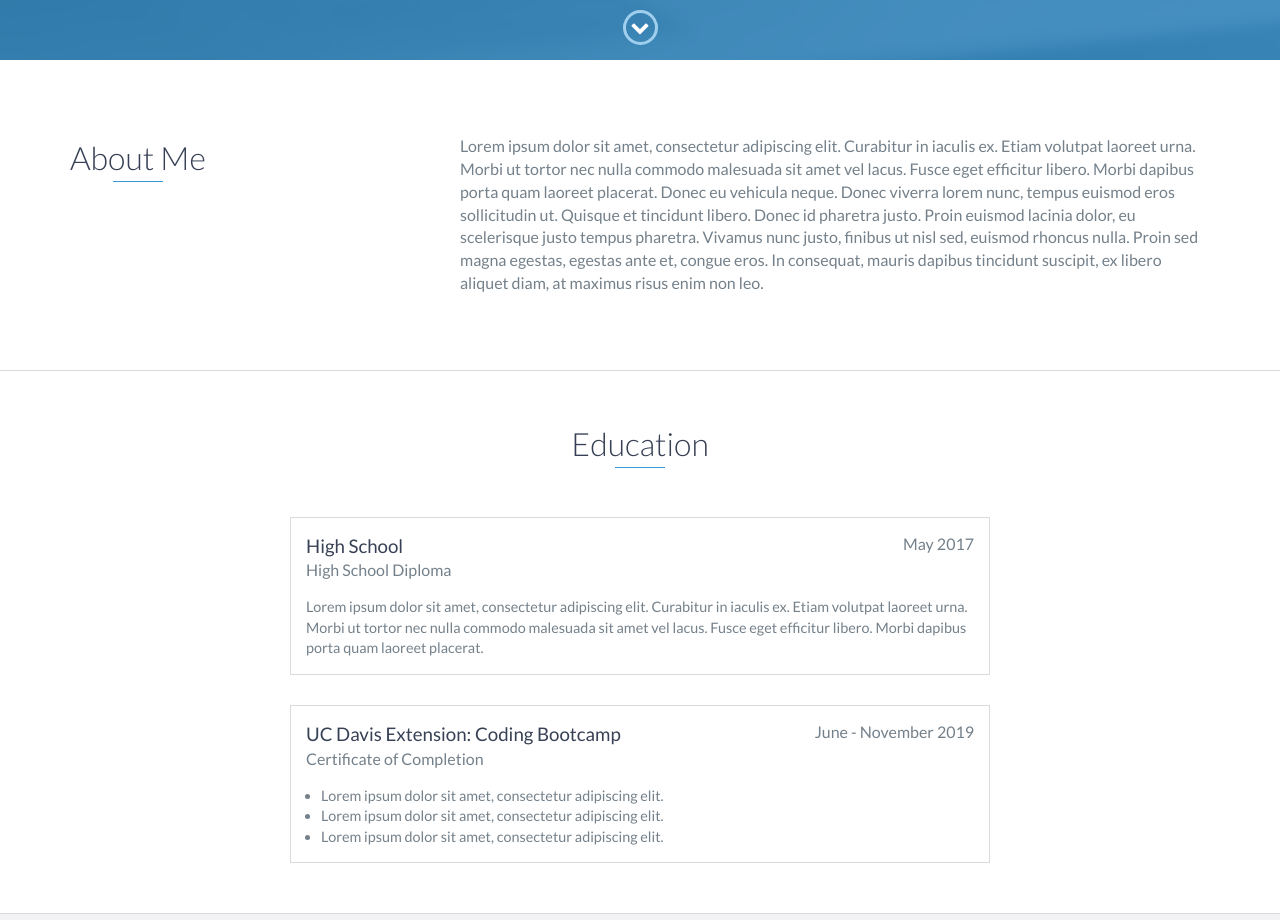
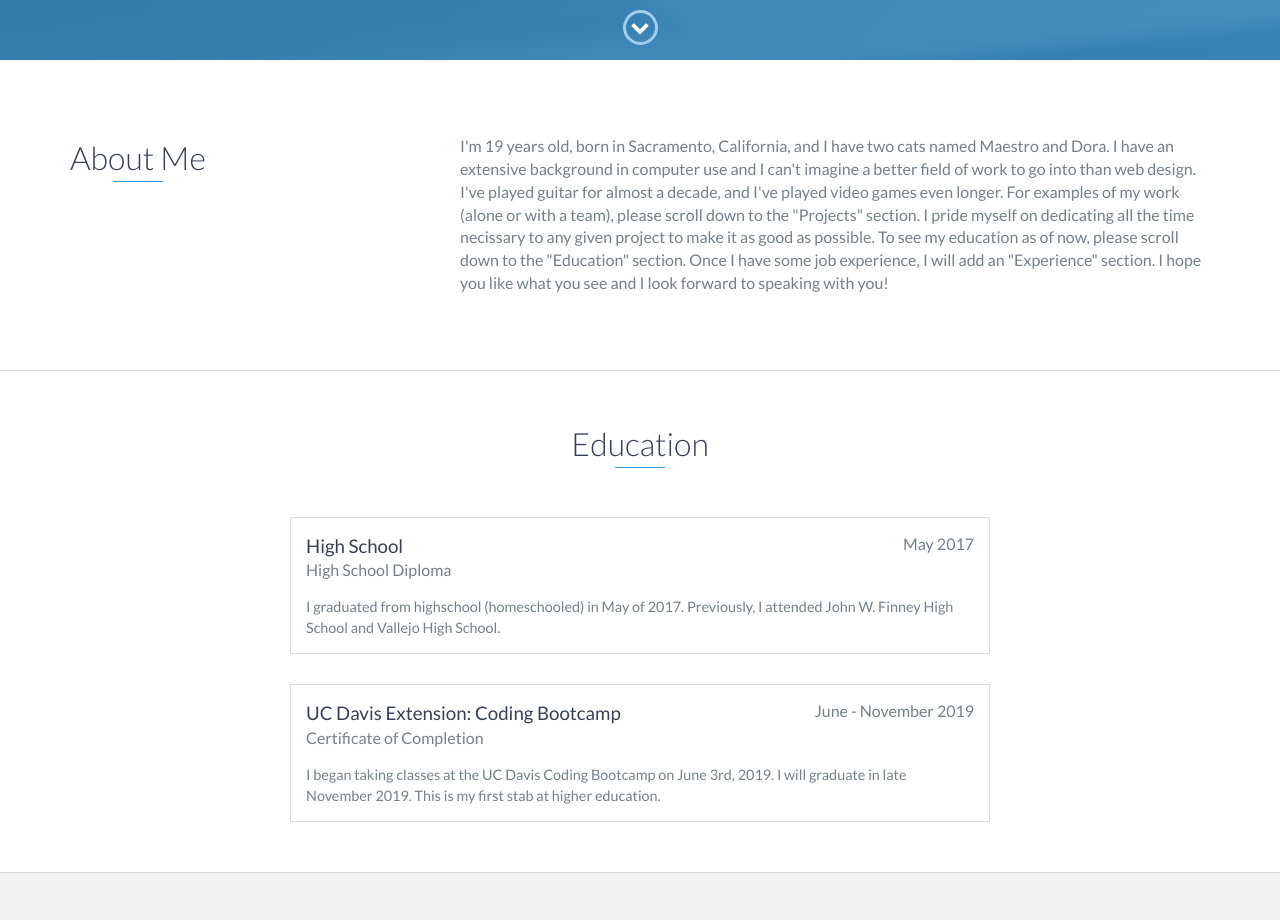
Before and after one commit to Justice4None/finalportfolio, a website: page index.html in a window 1280 px wide. Shown: the part 740-1660 px from the top of the page. Drawn offline with nearby package versions, Linux system fonts and the light colour scheme; files whose address does not match are found by name.

Commit message:
Updated sections

```diff
--- a/index.html
+++ b/index.html
@@ -27,9 +27,9 @@
             <li>
                 <a href="#about">About</a>
             </li>
-            <li>
+            <!-- <li>
                 <a href="#experience">Experience</a>
-            </li>
+            </li> -->
             <li>
                 <a href="#education">Education</a>
             </li>
@@ -50,7 +50,7 @@
         <div id="lead-content">
             <h1>William Dunn</h1>
             <h2>Web Developer</h2>
-            <a href="#" class="btn-rounded-white">Download Resume</a>
+            <!-- <a href="#" class="btn-rounded-white">Download Resume</a> -->
         </div>
         <!-- End #lead-content -->
 
@@ -73,9 +73,7 @@
                 </div>
                 <div class="col-md-8">
                     <p>
-                        Lorem ipsum dolor sit amet, consectetur adipiscing elit. Curabitur in iaculis ex. Etiam volutpat laoreet urna. Morbi ut tortor nec nulla commodo malesuada sit amet vel lacus. Fusce eget efficitur libero. Morbi dapibus porta quam laoreet placerat. Donec
-                        eu vehicula neque. Donec viverra lorem nunc, tempus euismod eros sollicitudin ut. Quisque et tincidunt libero. Donec id pharetra justo. Proin euismod lacinia dolor, eu scelerisque justo tempus pharetra. Vivamus nunc justo, finibus
-                        ut nisl sed, euismod rhoncus nulla. Proin sed magna egestas, egestas ante et, congue eros. In consequat, mauris dapibus tincidunt suscipit, ex libero aliquet diam, at maximus risus enim non leo.
+                        I'm 19 years old, born in Sacramento, California, and I have two cats named Maestro and Dora. I have an extensive background in computer use and I can't imagine a better field of work to go into than web design. I've played guitar for almost a decade, and I've played video games even longer. For examples of my work (alone or with a team), please scroll down to the "Projects" section. I pride myself on dedicating all the time necissary to any given project to make it as good as possible. To see my education as of now, please scroll down to the "Education" section. Once I have some job experience, I will add an "Experience" section. I hope you like what you see and I look forward to speaking with you!
                     </p>
                 </div>
             </div>
@@ -120,7 +118,7 @@
             <span class="education-date">May 2017</span>
             <h4>High School Diploma</h4>
             <p>
-                Lorem ipsum dolor sit amet, consectetur adipiscing elit. Curabitur in iaculis ex. Etiam volutpat laoreet urna. Morbi ut tortor nec nulla commodo malesuada sit amet vel lacus. Fusce eget efficitur libero. Morbi dapibus porta quam laoreet placerat.
+                I graduated from highschool (homeschooled) in May of 2017. Previously, I attended John W. Finney High School and Vallejo High School.
             </p>
         </div>
         <!-- End .education-block -->
@@ -129,17 +127,9 @@
             <h3>UC Davis Extension: Coding Bootcamp</h3>
             <span class="education-date">June - November 2019</span>
             <h4>Certificate of Completion</h4>
-            <ul>
-                <li>
-                    Lorem ipsum dolor sit amet, consectetur adipiscing elit.
-                </li>
-                <li>
-                    Lorem ipsum dolor sit amet, consectetur adipiscing elit.
-                </li>
-                <li>
-                    Lorem ipsum dolor sit amet, consectetur adipiscing elit.
-                </li>
-            </ul>
+            <p>
+                I began taking classes at the UC Davis Coding Bootcamp on June 3rd, 2019. I will graduate in late November 2019. This is my first stab at higher education.
+            </p>
         </div>
         <!-- End .education-block -->
     </div>
```
